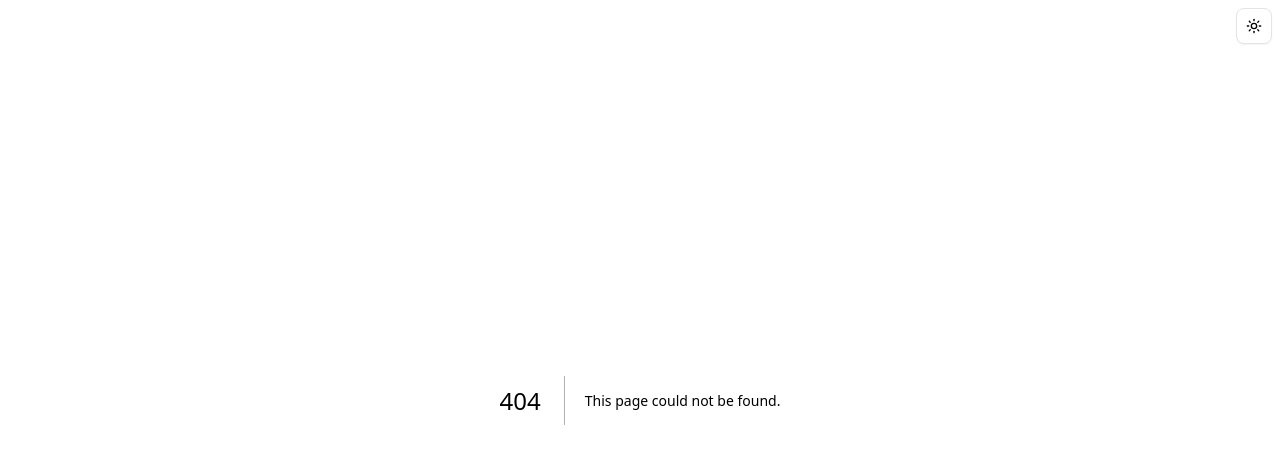
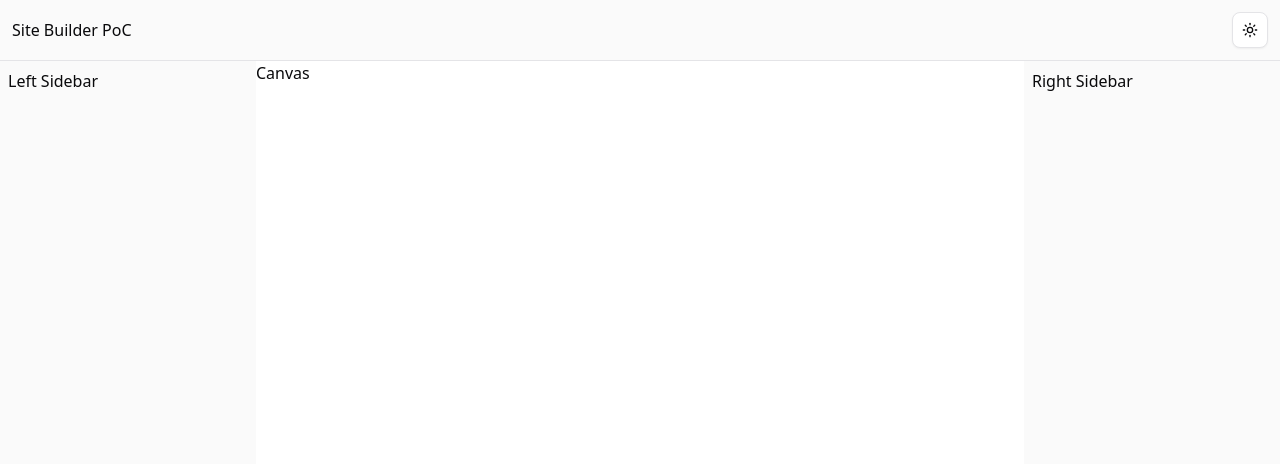
Before and after one commit to RyanLurn/site-builder-poc, a Next.js app: page /builder in a window 1280 px wide. Before the commit this address had no page. Shown: the top 464 px of the page. Built offline with nearby package versions, Linux system fonts and the light colour scheme.

Commit message:
Builder layout UI.

```diff
--- /dev/null
+++ b/app/builder/page.tsx
@@ -0,0 +1,19 @@
+import BuilderCanvas from "@/features/builder/canvas/components/canvas";
+import BuilderLeftSidebar from "@/features/builder/left-sidebar/components/left-sidebar";
+import BuilderRightSidebar from "@/features/builder/right-sidebar/components/right-sidebar";
+import BuilderToolbar from "@/features/builder/toolbar/components/toolbar";
+import { Separator } from "@/components/ui/separator";
+
+export default function BuilderPage() {
+  return (
+    <div className="flex h-full w-full flex-col">
+      <BuilderToolbar />
+      <Separator />
+      <div className="flex flex-1">
+        <BuilderLeftSidebar />
+        <BuilderCanvas />
+        <BuilderRightSidebar />
+      </div>
+    </div>
+  );
+}
--- a/app/layout.tsx
+++ b/app/layout.tsx
@@ -2,7 +2,6 @@ import type { Metadata } from "next";
 import { Geist, Geist_Mono } from "next/font/google";
 import "@/app/globals.css";
 import { ThemeProvider } from "@/components/theme-provider";
-import { ModeToggle } from "@/components/mode-toggle";
 
 const geistSans = Geist({
   variable: "--font-geist-sans",
@@ -15,8 +14,8 @@ const geistMono = Geist_Mono({
 });
 
 export const metadata: Metadata = {
-  title: "App Template 2",
-  description: "App Template 2"
+  title: "Site Builder",
+  description: "Site Builder PoC"
 };
 
 export default function RootLayout({
@@ -35,10 +34,7 @@ export default function RootLayout({
           enableSystem
           disableTransitionOnChange
         >
-          <div className="fixed top-2 right-2">
-            <ModeToggle />
-          </div>
-          {children}
+          <div className="h-screen w-screen">{children}</div>
         </ThemeProvider>
       </body>
     </html>
--- a/app/page.tsx
+++ b/app/page.tsx
@@ -1,10 +1,15 @@
 import { Button } from "@/components/ui/button";
+import Link from "next/link";
 
 export default function Home() {
   return (
     <div className="grid min-h-screen grid-rows-[20px_1fr_20px] items-center justify-items-center gap-16 p-8 pb-20 font-sans sm:p-20">
-      <h1>App Template 2</h1>
-      <Button>Button</Button>
+      <h1 className="scroll-m-20 text-center text-4xl font-extrabold tracking-tight text-balance">
+        Site Builder PoC
+      </h1>
+      <Button asChild>
+        <Link href="/builder">Builder</Link>
+      </Button>
     </div>
   );
 }
--- /dev/null
+++ b/components/ui/separator.tsx
@@ -0,0 +1,28 @@
+"use client";
+
+import * as React from "react";
+import * as SeparatorPrimitive from "@radix-ui/react-separator";
+
+import { cn } from "@/lib/utils";
+
+function Separator({
+  className,
+  orientation = "horizontal",
+  decorative = true,
+  ...props
+}: React.ComponentProps<typeof SeparatorPrimitive.Root>) {
+  return (
+    <SeparatorPrimitive.Root
+      data-slot="separator"
+      decorative={decorative}
+      orientation={orientation}
+      className={cn(
+        "shrink-0 bg-border data-[orientation=horizontal]:h-px data-[orientation=horizontal]:w-full data-[orientation=vertical]:h-full data-[orientation=vertical]:w-px",
+        className
+      )}
+      {...props}
+    />
+  );
+}
+
+export { Separator };
--- /dev/null
+++ b/features/builder/canvas/components/canvas.tsx
@@ -0,0 +1,7 @@
+export default function BuilderCanvas() {
+  return (
+    <div className="h-full flex-1">
+      <p>Canvas</p>
+    </div>
+  );
+}
--- /dev/null
+++ b/features/builder/left-sidebar/components/left-sidebar.tsx
@@ -0,0 +1,7 @@
+export default function BuilderLeftSidebar() {
+  return (
+    <div className="flex h-full w-3xs flex-col bg-sidebar p-2">
+      <p>Left Sidebar</p>
+    </div>
+  );
+}
--- /dev/null
+++ b/features/builder/right-sidebar/components/right-sidebar.tsx
@@ -0,0 +1,7 @@
+export default function BuilderRightSidebar() {
+  return (
+    <div className="flex h-full w-3xs flex-col bg-sidebar p-2">
+      <p>Right Sidebar</p>
+    </div>
+  );
+}
--- /dev/null
+++ b/features/builder/toolbar/components/toolbar.tsx
@@ -0,0 +1,10 @@
+import { ModeToggle } from "@/components/mode-toggle";
+
+export default function BuilderToolbar() {
+  return (
+    <div className="flex w-full items-center justify-between bg-sidebar p-3">
+      <p>Site Builder PoC</p>
+      <ModeToggle />
+    </div>
+  );
+}
--- a/package.json
+++ b/package.json
@@ -1,5 +1,5 @@
 {
-  "name": "app-template-2",
+  "name": "site-builder-poc",
   "version": "0.1.0",
   "private": true,
   "scripts": {
@@ -19,6 +19,7 @@
     "@libsql/client": "^0.15.10",
     "@next/env": "^15.4.1",
     "@radix-ui/react-dropdown-menu": "^2.1.15",
+    "@radix-ui/react-separator": "^1.1.7",
     "@radix-ui/react-slot": "^1.2.3",
     "@t3-oss/env-nextjs": "^0.13.8",
     "class-variance-authority": "^0.7.1",
```
Also changed, not shown: 1 other file (tests, documents, lock files or other folders).
